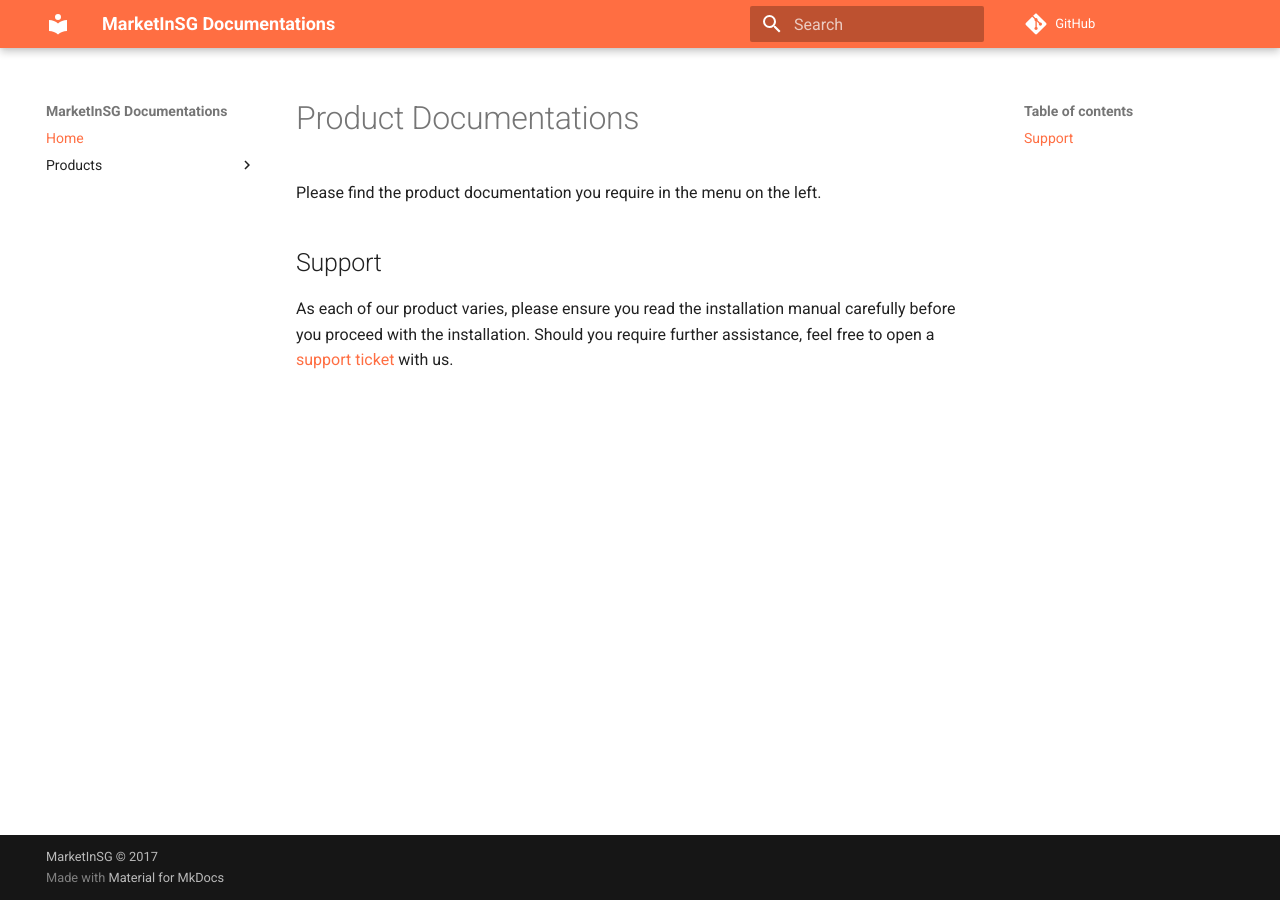
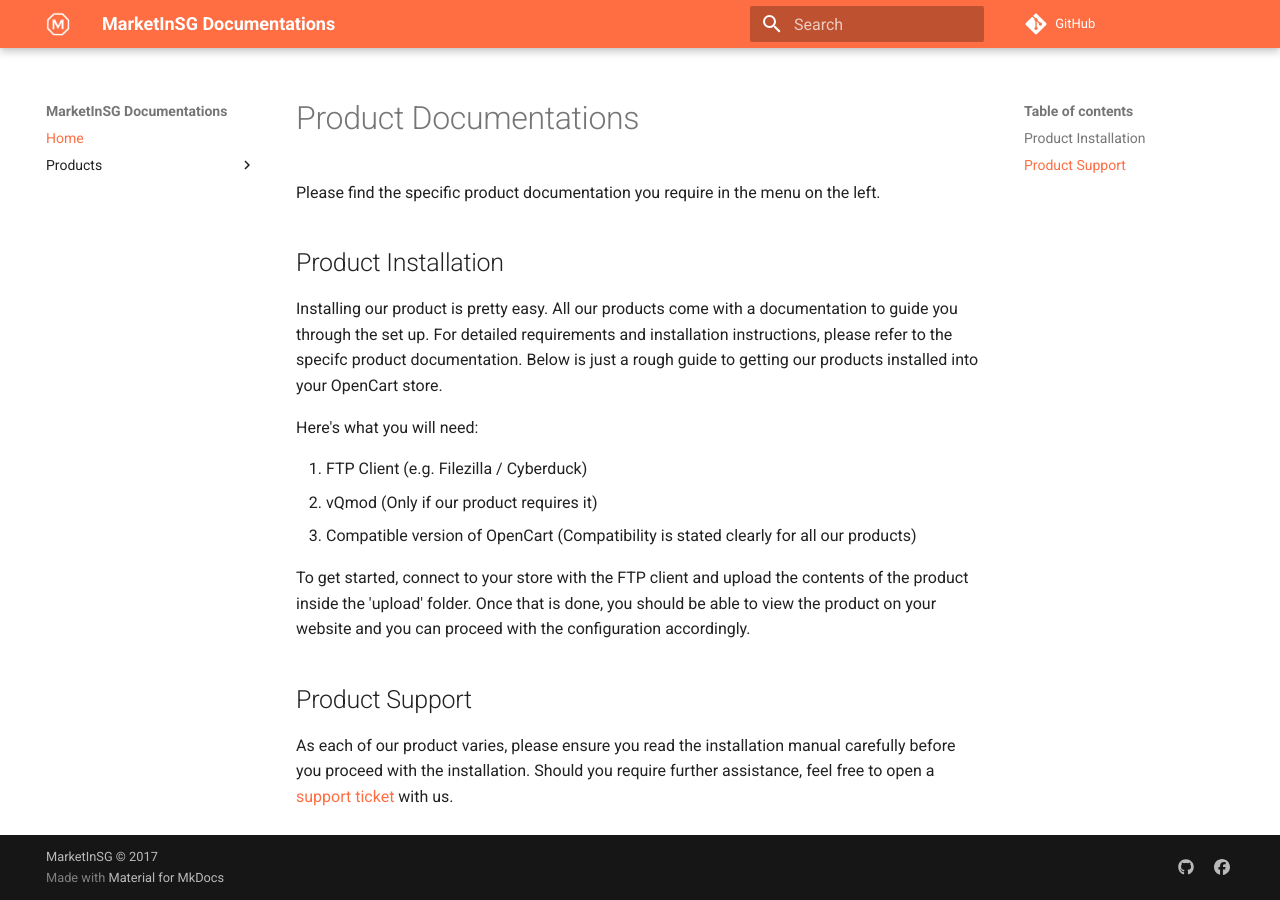
Before and after one commit to Equotix/opencart-docs, an MkDocs documentation site: the page built from docs/index.md, in a window 1280 px wide. Built offline with MkDocs 1.6.1 and Material for MkDocs 9.7.7, drawn with Linux system fonts in a browser that asks for light colours; comment, search, counter and statistics services are not loaded; old or Windows-style settings are respelled for this version of MkDocs.

```diff
--- a/docs/index.md
+++ b/docs/index.md
@@ -1,8 +1,20 @@
 # Product Documentations
 
-Please find the product documentation you require in the menu on the left.
+Please find the specific product documentation you require in the menu on the left.
 
-## Support
+## Product Installation
+
+Installing our product is pretty easy. All our products come with a documentation to guide you through the set up. For detailed requirements and installation instructions, please refer to the specifc product documentation. Below is just a rough guide to getting our products installed into your OpenCart store.
+
+Here's what you will need:
+
+1. FTP Client (e.g. Filezilla / Cyberduck)
+2. vQmod (Only if our product requires it)
+3. Compatible version of OpenCart (Compatibility is stated clearly for all our products)
+
+To get started, connect to your store with the FTP client and upload the contents of the product inside the 'upload' folder. Once that is done, you should be able to view the product on your website and you can proceed with the configuration accordingly.
+
+## Product Support
 
 As each of our product varies, please ensure you read the installation manual carefully before you proceed with the installation. Should you require further assistance, feel free to open a [support ticket][1] with us.
 
--- a/mkdocs.yml
+++ b/mkdocs.yml
@@ -8,7 +8,14 @@
 repo_url: https://github.com/Equotix/opencart-docs
 remote_branch: gh-pages
 theme: material
+site_favicon: 'images/favicon.png'
 extra:
   palette:
     primary: 'deep orange'
     accent: 'amber'
+  logo: 'images/logo.png'
+  social:
+    - type: 'github'
+      link: 'https://www.github.com/Equotix'
+    - type: 'facebook'
+      link: 'https://www.facebook.com/Equotix'
```
Also changed, not shown: docs/add_to_cart_notification.md (+9 -0 lines), docs/images/add_to_cart_notification/image-1.png (added), docs/images/favicon.png (added), docs/images/logo.png (added), 4 other files.
